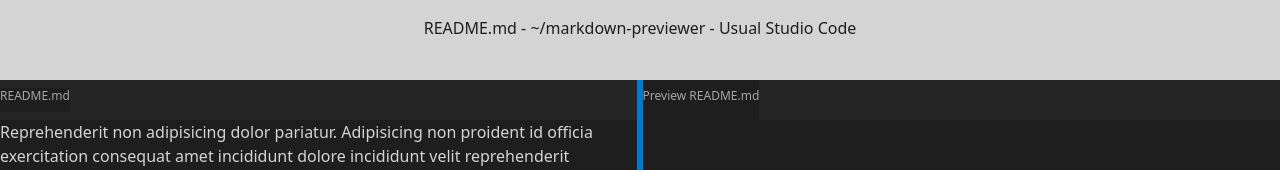
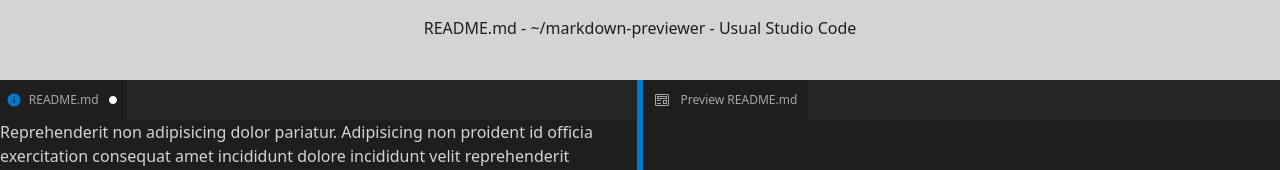
Before and after one commit to kimjisena/markdown-previewer, a React (Create React App) app: page / in a window 1280 px wide. Shown: the top 170 px of the page. Built offline with nearby package versions, Linux system fonts and the light colour scheme.

Commit message:
implement subheader

```diff
--- a/package.json
+++ b/package.json
@@ -11,6 +11,7 @@
     "marked": "^4.0.18",
     "react": "^18.2.0",
     "react-dom": "^18.2.0",
+    "react-icons": "^4.4.0",
     "react-scripts": "5.0.1",
     "web-vitals": "^2.1.4"
   },
--- a/src/components/desktop/Divider.jsx
+++ b/src/components/desktop/Divider.jsx
@@ -2,7 +2,7 @@ import React from 'react';
 
 function Divider() {
   return (
-    <div className={`fixed left-[49.8%] h-full w-[0.4%] top-[10vh] bg-divider`}>
+    <div className={`fixed left-[49.8%] h-full w-[0.4%] top-[10vh] bg-blue`}>
     </div>
   )
 }
--- a/src/components/desktop/Editor.jsx
+++ b/src/components/desktop/Editor.jsx
@@ -1,4 +1,6 @@
 import React from 'react';
+import {IoMdInformationCircle} from 'react-icons/io';
+import {GoPrimitiveDot} from 'react-icons/go';
 
 const placeholder = `Reprehenderit non adipisicing dolor pariatur. Adipisicing non proident id officia exercitation consequat amet incididunt dolore incididunt velit reprehenderit voluptate Lorem. Et nulla aute id mollit.
 
@@ -13,7 +15,15 @@ Aliqua sint duis aute Lorem consectetur proident esse labore labore ex cillum. V
 function Editor() {
   return (
     <div className={`fixed left-0 w-[49.8%] h-[90vh] top-[10vh]`}>
-        <h1 className={`bg-subhead h-[5vh] text-subheadText text-xs py-2`}><span className={`bg-black h-full inline-block`}>README.md</span></h1>
+        <div className={`bg-subhead h-[5vh] text-subheadText text-xs`}>
+            <div className={'flex h-full bg-black w-[20%] justify-evenly items-center'}>
+                <IoMdInformationCircle className={`bg-black text-blue`} size={`16px`}/>
+                <h1>
+                    README.md
+                </h1>
+                <GoPrimitiveDot className={`text-[white]`} size={`16px`} />
+            </div>
+        </div>
         <textarea id="editor" className={`w-full h-full border-0 bg-black`} value={placeholder}>
         </textarea>
     </div>
--- a/src/components/desktop/Previewer.jsx
+++ b/src/components/desktop/Previewer.jsx
@@ -1,9 +1,17 @@
 import React from 'react';
+import {VscPreview} from 'react-icons/vsc';
 
 function Previewer() {
   return (
     <div id='preview' className={`fixed right-0 w-[49.8%] top-[10vh]`}>
-        <h1 className={`bg-subhead h-[5vh] text-subheadText text-xs`}><span className={`bg-black h-full inline-block py-2`}>Preview README.md</span></h1>
+        <div className={`bg-subhead h-[5vh] text-subheadText text-xs`}>
+            <div className={'flex h-full bg-black w-[26%] justify-evenly items-center'}>
+                <VscPreview className={`inline bg-black`} size={`16px`}/>
+                <h1>
+                    Preview README.md
+                </h1>
+            </div>
+        </div>
     </div>
   )
 }
--- a/tailwind.config.js
+++ b/tailwind.config.js
@@ -8,7 +8,7 @@ module.exports = {
     colors: {
       black: "#1e1e1e",
       light: "#d4d4d4",
-      divider: "#007acc",
+      blue: "#007acc",
       subhead: "#252526",
       subheadText: "#a6a6a6"
     },
```
Also changed, not shown: 1 other file (tests, documents, lock files or other folders).
